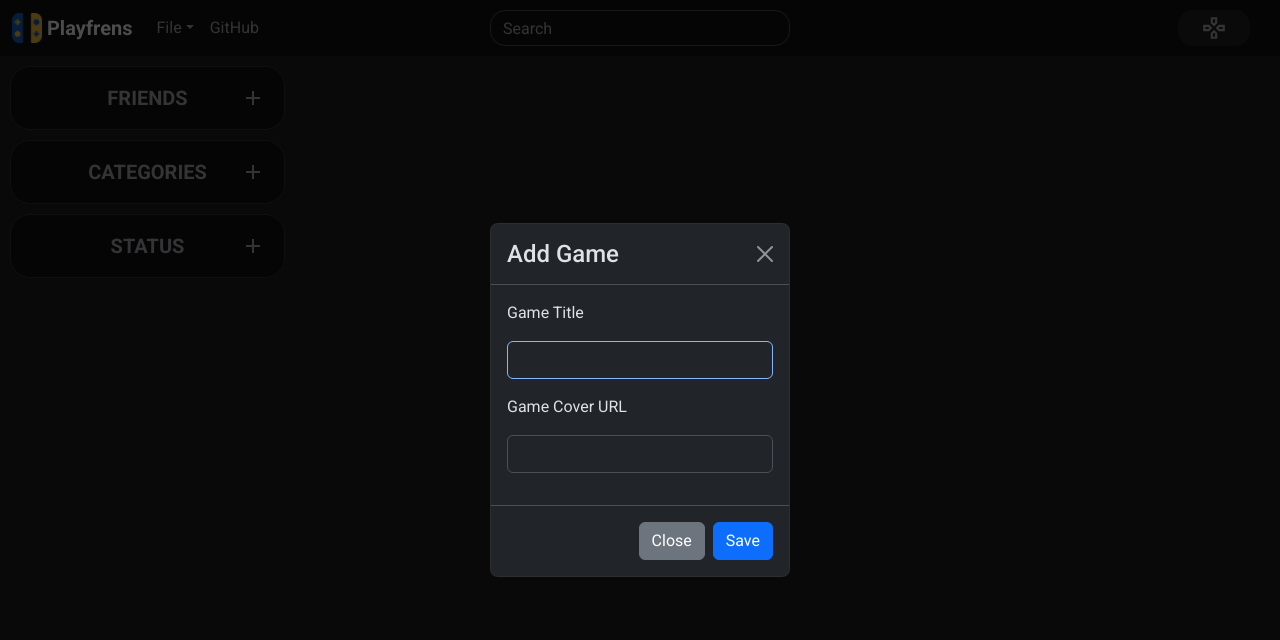
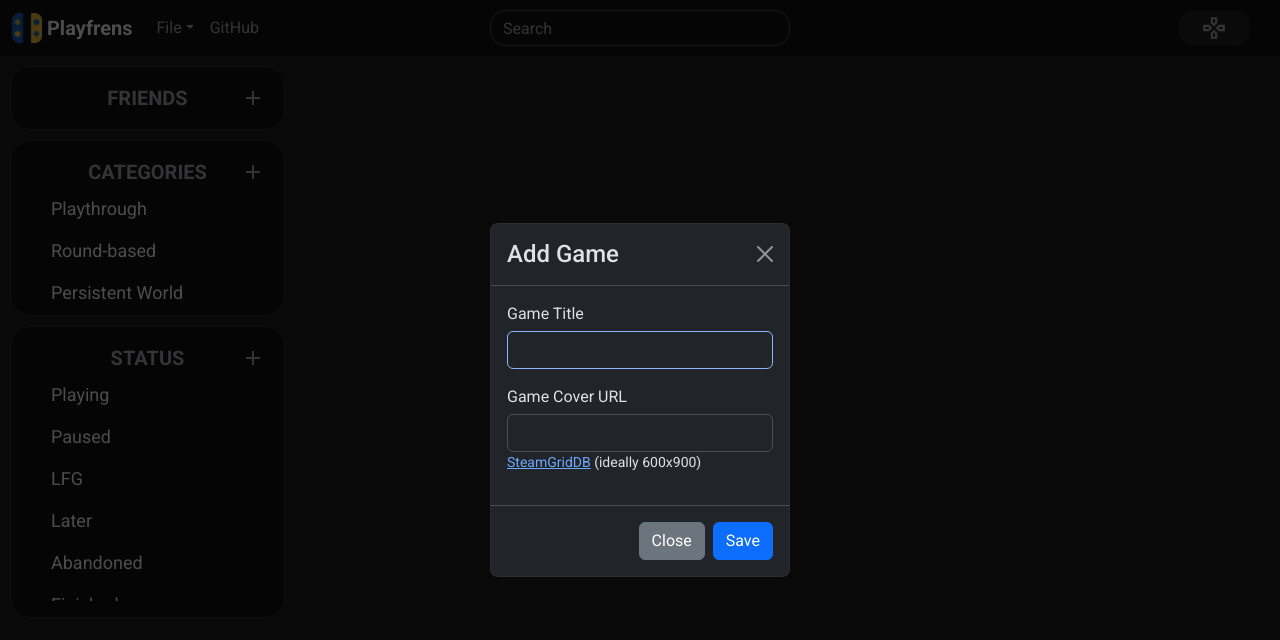
Before and after one commit to liranbr/Playfrens, a React (Vite) app: page / in a window 1280 px wide. Both pictures are taken after a click on the button 1214 px from the left and 28 px from the top of the page. Shown: the top 640 px of the page. Built offline with nearby package versions, Linux system fonts and the light colour scheme.

Commit message:
Add HTTPS; Add First-Visit default categories+status data; Make IP accessible

```diff
--- a/package.json
+++ b/package.json
@@ -29,6 +29,7 @@
     "eslint-plugin-react-hooks": "^5.2.0",
     "eslint-plugin-react-refresh": "^0.4.19",
     "globals": "^16.0.0",
-    "vite": "^6.2.3"
+    "vite": "^6.2.3",
+    "vite-plugin-mkcert": "^1.17.8"
   }
 }
--- a/src/App.css
+++ b/src/App.css
@@ -22,7 +22,7 @@
 }
 
 .sidebar-subgroup {
-    max-height: 50%;
+    max-height: 66%;
     display: flex;
     flex-direction: column;
     gap: 10px;
--- a/src/App.jsx
+++ b/src/App.jsx
@@ -89,7 +89,8 @@ function AppHeader({ searchState }) {
                         <MdOutlineFileDownload className="dropdown-item-icon" />
                         Export Data</NavDropdown.Item>
                 </NavDropdown>
-                <Nav.Link draggable="false" href="https://github.com/liranbr/Playfrens">GitHub</Nav.Link>
+                <Nav.Link draggable="false" href="https://github.com/liranbr/Playfrens" target="_blank"
+                          rel="noopener noreferrer">GitHub</Nav.Link>
             </Nav>
             <button className="new-game-button" onClick={() => setShowGameModal(true)}>
                 <MdOutlineGamepad />
--- a/src/Store.jsx
+++ b/src/Store.jsx
@@ -9,6 +9,15 @@ function loadObsArray(key) {
 
 function saveObsArray(key, value) {
     localStorage.setItem(key, JSON.stringify(value, null, 4));
+}
+
+const firstVisit = localStorage.getItem("Visited") === null;
+if (firstVisit) {
+    const defaultCategories = ["Playthrough", "Round-based", "Persistent World"];
+    const defaultStatuses = ["Playing", "Paused", "LFG", "Later", "Abandoned", "Finished"];
+    localStorage.setItem("allCategories", JSON.stringify(defaultCategories, null, 4));
+    localStorage.setItem("allStatuses", JSON.stringify(defaultStatuses, null, 4));
+    localStorage.setItem("Visited", "true");
 }
 
 // load data from localstorage as observables
--- a/src/components/EditGameModal.jsx
+++ b/src/components/EditGameModal.jsx
@@ -28,7 +28,7 @@ export function EditGameModal({ show, setShow, game = null, setShowCardModal = n
             </Modal.Header>
             <Modal.Body>
                 <Form>
-                    <p style={{ color: "#dee2e6" }}>Game Title</p>
+                    <p style={{ color: "#dee2e6", marginBottom: "5px" }}>Game Title</p>
                     <Form.Group className="mb-3" controlId="gameTitleInput">
                         <Form.Control
                             type="text"
@@ -43,8 +43,8 @@ export function EditGameModal({ show, setShow, game = null, setShowCardModal = n
                             }}
                         />
                     </Form.Group>
-                    <p style={{ color: "#dee2e6" }}>Game Cover URL</p>
-                    <Form.Group className="mb-3" controlId="gameCoverInput">
+                    <p style={{ color: "#dee2e6", marginBottom: "5px" }}>Game Cover URL</p>
+                    <Form.Group controlId="gameCoverInput">
                         <Form.Control
                             type="text"
                             defaultValue={game ? game.coverImagePath : ""}
@@ -57,6 +57,10 @@ export function EditGameModal({ show, setShow, game = null, setShowCardModal = n
                             }}
                         />
                     </Form.Group>
+                    <p style={{ color: "#dee2e6", fontSize: "14px" }}>
+                        <a href="https://www.steamgriddb.com/" target="_blank"
+                           rel="noopener noreferrer">SteamGridDB</a> (ideally 600x900)
+                    </p>
                 </Form>
             </Modal.Body>
             <Modal.Footer>
--- a/src/components/GameGrid.css
+++ b/src/components/GameGrid.css
@@ -22,7 +22,7 @@
     img {
         width: 100%;
         height: 100%;
-        object-fit: contain;
+        object-fit: cover;
     }
 
     .game-card-title-overlay {
--- a/src/components/GameGrid.jsx
+++ b/src/components/GameGrid.jsx
@@ -7,11 +7,10 @@ import { GameObject } from "../models/GameObject.jsx";
 import { dataTypes } from "../models/DataTypes.jsx";
 import { MdAdd, MdClose, MdDeleteOutline, MdEdit, MdMoreVert } from "react-icons/md";
 import { useValidatedImage } from "../hooks/useValidatedImage.js";
-import { toastError } from "../Utils.jsx";
 import { EditGameModal } from "./EditGameModal.jsx";
+import { removeGame } from "../Store.jsx";
 import "../App.css";
 import "./GameGrid.css";
-import { removeGame } from "../Store.jsx";
 
 const CardModalSidebarGroup = observer(({ game, dataType }) => {
     const title = dataType.plural.toUpperCase();
--- a/vite.config.js
+++ b/vite.config.js
@@ -1,10 +1,12 @@
-import { defineConfig } from 'vite'
-import react from '@vitejs/plugin-react'
+import { defineConfig } from "vite";
+import react from "@vitejs/plugin-react";
+import mkcert from "vite-plugin-mkcert";
 
 // https://vitejs.dev/config/
 export default defineConfig({
-  plugins: [react()], server: {
-    host: 'localhost',
-    port: 5173 // just specifying the default settings
-  }
-})
+    plugins: [react(), mkcert()], server: {
+        host: "0.0.0.0",
+        port: 5173, // default VITE port
+        https: true
+    }
+});
```
Also changed, not shown: 1 other file (tests, documents, lock files or other folders).
